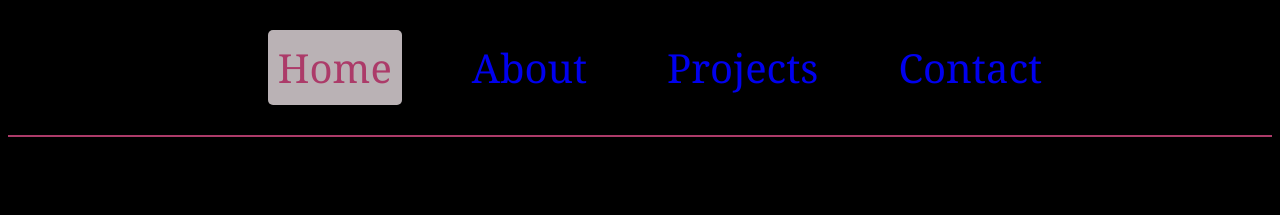
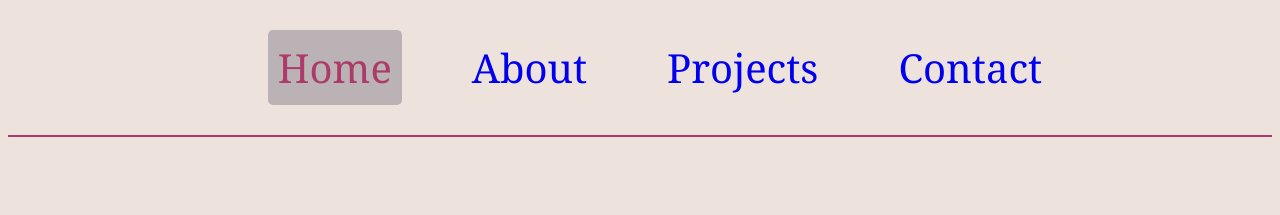
Before and after one commit to TomNPython/Portfolio, a React app: page / in a window 1280 px wide. Shown: the top 215 px of the page. Built offline with nearby package versions, Linux system fonts and the light colour scheme.

Commit message:
colour change test

```diff
--- a/src/index.css
+++ b/src/index.css
@@ -1,5 +1,5 @@
 body {
-    background-color: black;
+    background-color: #eee2dc;
     color: #AC3B69;
     font-family: Arial, Helvetica, sans-serif
 }
```
